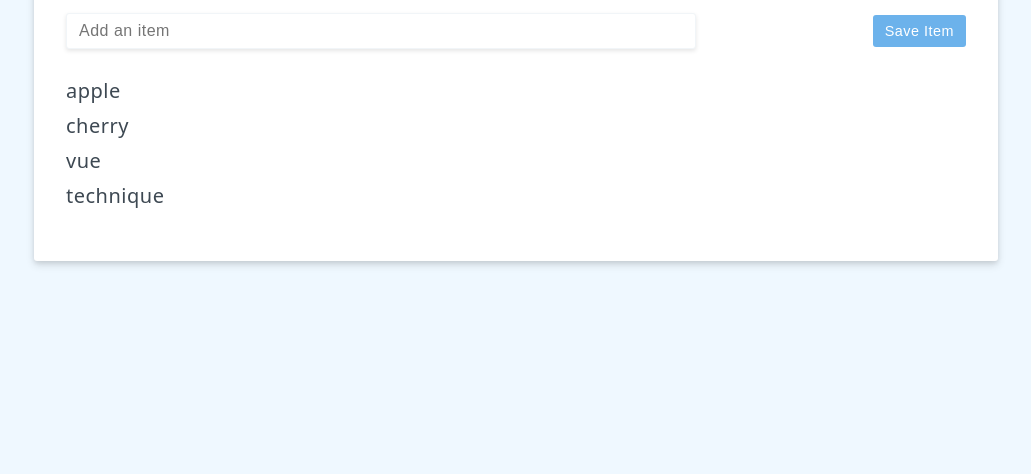
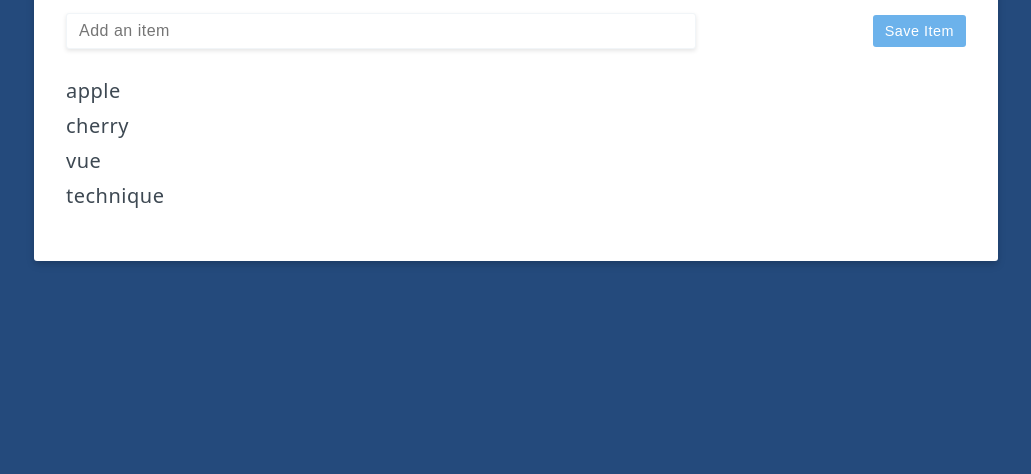
Before and after one commit to 49AARON/Vue101, a plain HTML site: page Vue todo/index.html in a window 1280 px wide. Shown: the part 326-800 px from the top of the page, without its empty margins (124-1155 px from the left). Drawn offline with nearby package versions, Linux system fonts and the light colour scheme.

Commit message:
Update main.css

```diff
--- a/Vue todo/main.css
+++ b/Vue todo/main.css
@@ -1,5 +1,5 @@
 body {
-    background: #EFF8FF;
+    background: rgb(36, 74, 124);
     height: 100vh;
     width: 100vw;
     font-family: system-ui, BlinkMacSystemFont, -apple-system, Segoe UI, Roboto, Oxygen, Ubuntu, Cantarell, Fira Sans, Droid Sans, Helvetica Neue, sans-serif;
```
